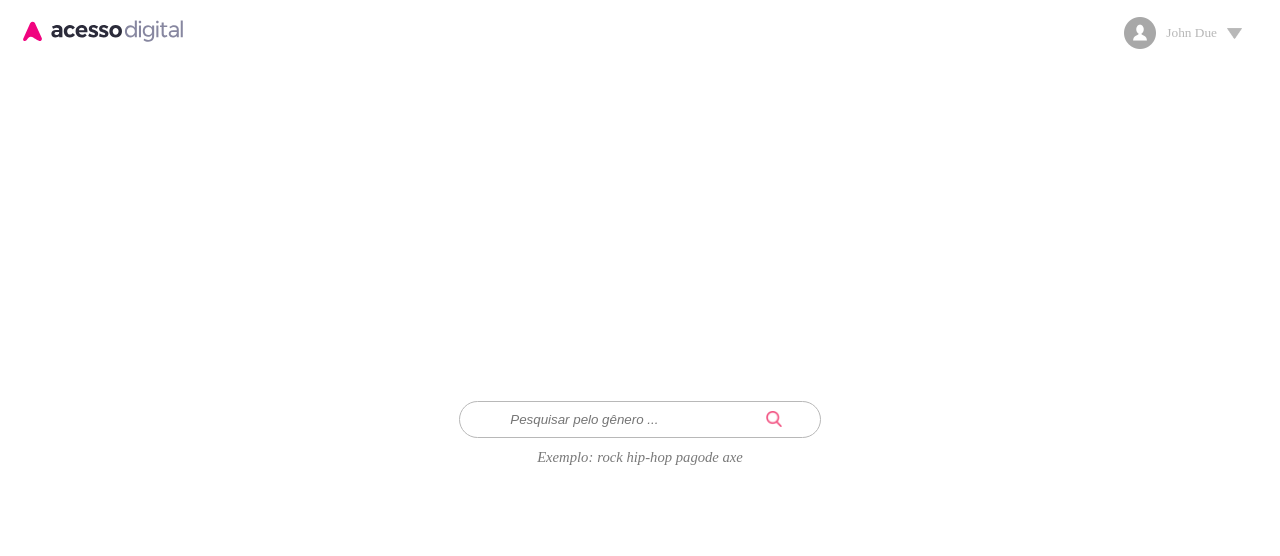
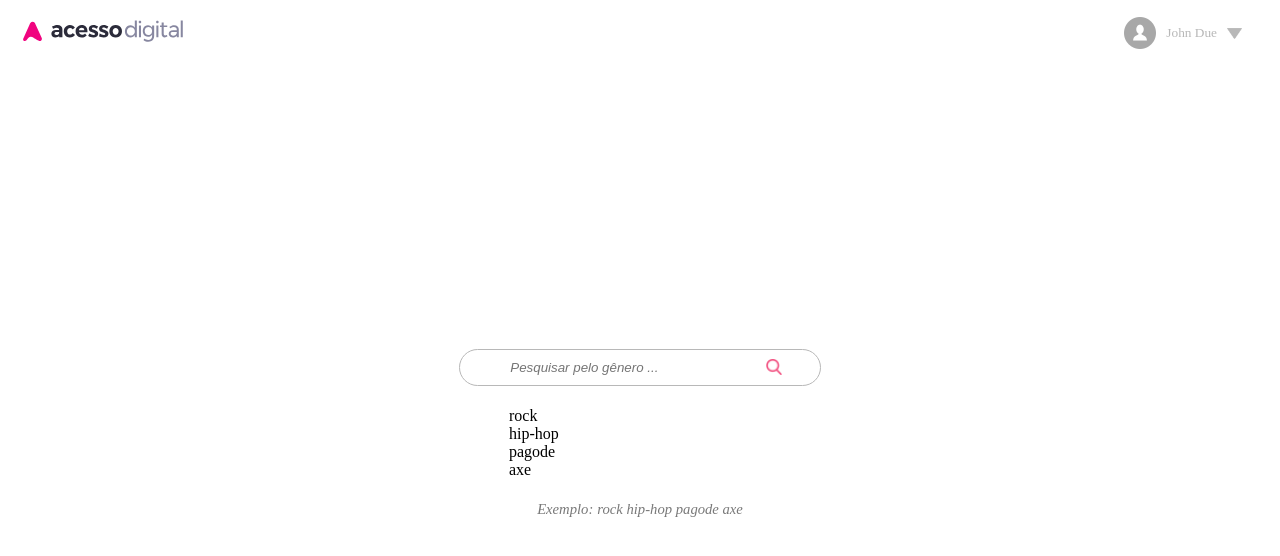
Before and after one commit to lcsmelo-0/barra-pesquisa-react, a React (Create React App) app: page / in a window 1280 px wide. Shown: the top 556 px of the page. Built offline with nearby package versions, Linux system fonts and the light colour scheme; data requests are answered from the project's data file.

Commit message:
Adicioanr campo para iciniar autocomplete

```diff
--- a/src/Home/Home.css
+++ b/src/Home/Home.css
@@ -42,3 +42,10 @@
 .search-area  img{
     cursor: pointer;
 }
+
+ul{
+    position: relative;
+    top: 5px;
+    left: 10px;
+    list-style-type: none;
+}
--- a/src/Home/Home.js
+++ b/src/Home/Home.js
@@ -1,5 +1,5 @@
 import React, { Component } from 'react'
-import { withRouter} from 'react-router-dom'
+import { withRouter } from 'react-router-dom'
 
 import './Home.css'
 
@@ -11,6 +11,13 @@ import api from '../Api'
 class Home extends Component {
     constructor(props) {
         super(props)
+        this.items = [
+            "rock",
+            "hip-hop",
+            "pagode",
+            "axe"
+        ]
+
         this.state = {
             genres: []
         }
@@ -29,28 +36,38 @@ class Home extends Component {
         return (<span key={genre}>{`${genre} `}</span>)
     }
 
+    renderGenreAutoComplete = (genre) => {
+        return (<li key={genre}>{`${genre} `}</li>)
+    }
+
     searchGenre = () => {
-        if(this.refs.search.value === ""){
+        if (this.refs.search.value === "") {
             return;
         }
-        else{
+        else {
             this.props.history.push('/bandas/' + this.refs.search.value)
         }
     }
 
     enterPress = (event) => {
         if (event.key === 'Enter') {
-          this.searchGenre()
+            this.searchGenre()
         }
     }
 
     render() {
         return (
             <div className="Home">
-                <div className="search-area">
-                    <input ref="search" onKeyDown={this.enterPress} autoFocus type="text" placeholder="Pesquisar pelo gênero ..." />
-                    <img src={search} onClick={this.searchGenre} alt="search" />
+                <div>
+                    <div className="search-area">
+                        <input ref="search" onKeyDown={this.enterPress} autoFocus type="text" placeholder="Pesquisar pelo gênero ..." />
+                        <img src={search} onClick={this.searchGenre} alt="search" />
+                    </div>
+                    <ul>
+                        {this.state.genres.map(this.renderGenreAutoComplete)}
+                    </ul>
                 </div>
+
                 <section>
                     <span>Exemplo:</span> {this.state.genres.map(this.renderGenreInfo)}
                 </section>
```
